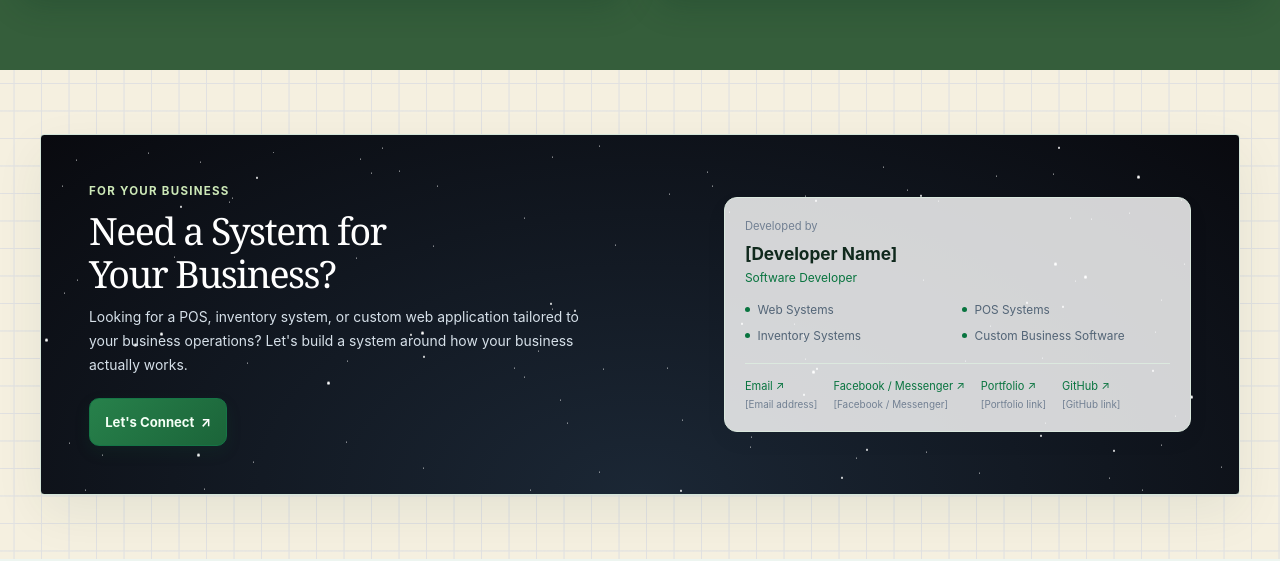
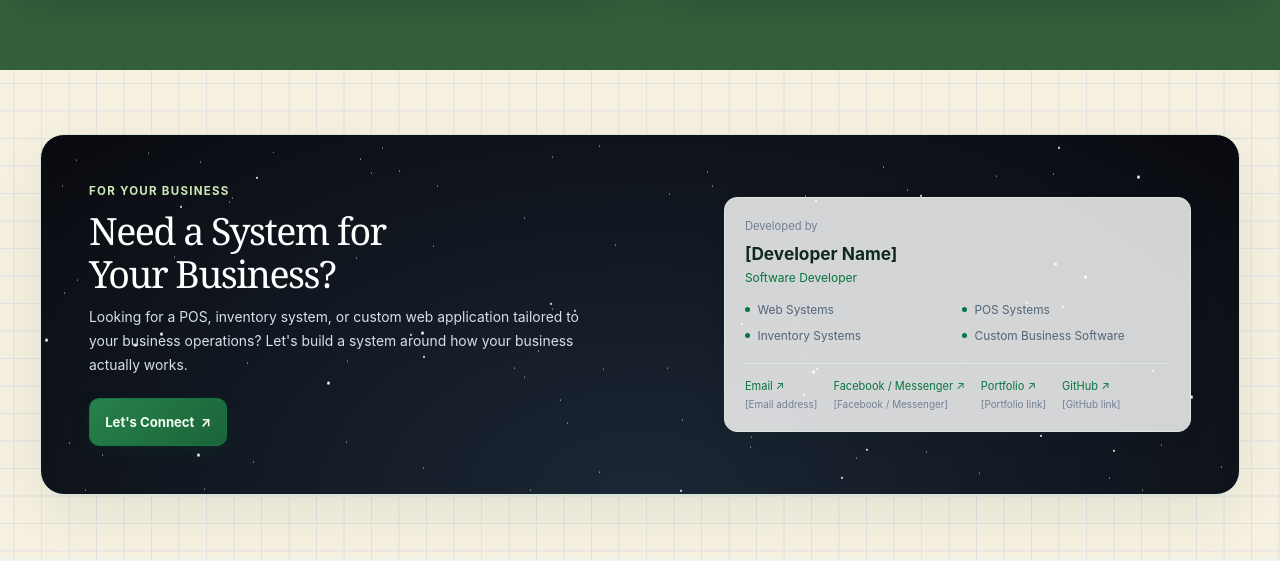
Before and after one commit to adrianniel/Dagohoy-Pharmacy-Web, a React (Vite) app: page / in a window 1280 px wide. Shown: the part 1620-2181 px from the top of the page. Built offline with nearby package versions, Linux system fonts and the light colour scheme; no server answers.

Commit message:
style: round business container corners

```diff
--- a/src/landing-modern.css
+++ b/src/landing-modern.css
@@ -546,7 +546,7 @@ html:has(.landing-page) {
   width: min(calc(100% - 2rem), 1200px);
   margin: 0 auto;
   padding: clamp(1.5rem, 4vw, 3rem);
-  border-radius: 4px;
+  border-radius: 24px;
   isolation: isolate;
   background: radial-gradient(ellipse at bottom, #1b2735 0%, #090a0f 100%);
 }
```
